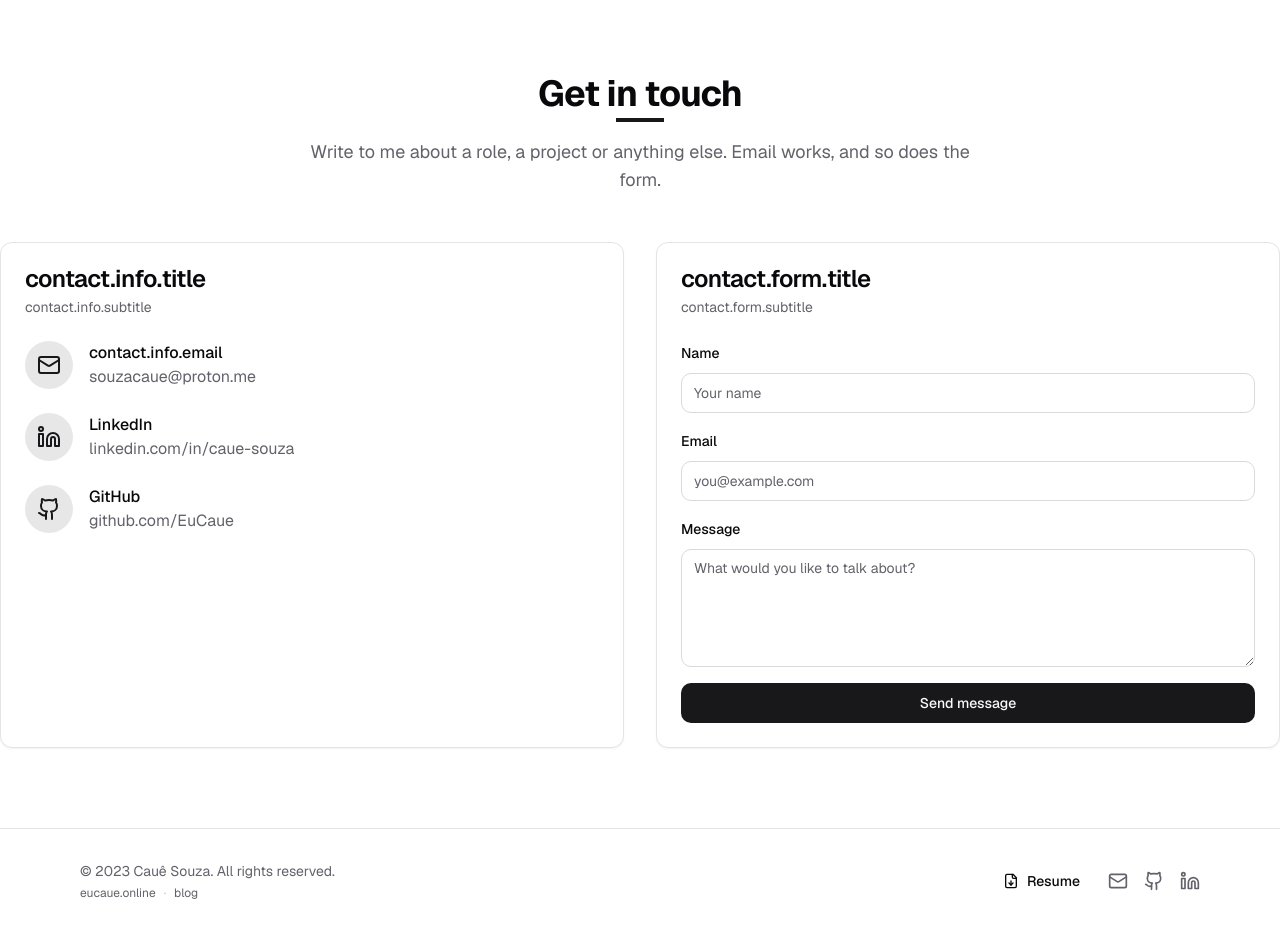
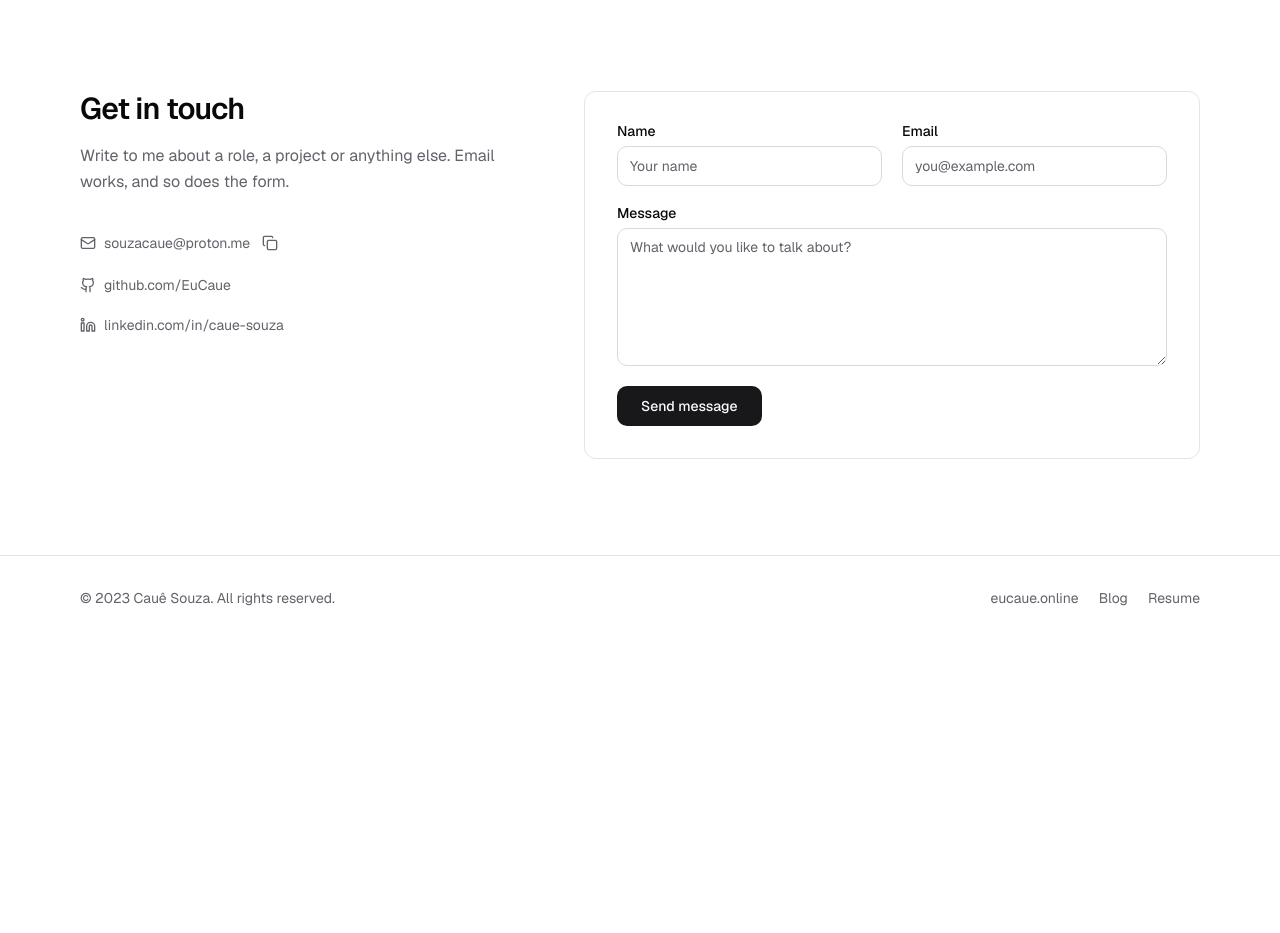
Before and after one commit to EuCaue/portfolio, a Next.js app: page /en in a window 1280 px wide. Shown: the part 3660-4593 px from the top of the page. After the commit the page ends 4300 px from the top, so only its background shows below. Built offline with nearby package versions, Linux system fonts and the light colour scheme.

Commit message:
feat: restyle contact and footer

```diff
--- a/src/components/sections/contact.tsx
+++ b/src/components/sections/contact.tsx
@@ -1,296 +1,205 @@
 "use client";
 
 import emailjs from "@emailjs/browser";
-import { motion } from "framer-motion";
-import { Github, Linkedin, Loader2, Mail } from "lucide-react";
-import type React from "react";
-import { useRef, useState } from "react";
+import { CheckCircle2, Github, Linkedin, Loader2, TriangleAlert } from "lucide-react";
+import { type FormEvent, useRef, useState } from "react";
 import { z } from "zod";
+import { CopyEmail } from "@/components/portfolio/copy-email";
+import { Reveal } from "@/components/portfolio/reveal";
 import { Button } from "@/components/ui/button";
-import { Card, CardContent, CardDescription, CardHeader, CardTitle } from "@/components/ui/card";
 import { Input } from "@/components/ui/input";
 import { Label } from "@/components/ui/label";
 import { Textarea } from "@/components/ui/textarea";
-import {
-  Toast,
-  ToastDescription,
-  ToastProvider,
-  ToastTitle,
-  ToastViewport,
-} from "@/components/ui/toast";
 import { useLanguage } from "@/contexts/language-context";
 import { cn } from "@/lib/utils";
 
-type FieldErrors = {
-  name?: string;
-  email?: string;
-  message?: string;
-};
+type Field = "name" | "email" | "message";
+type Errors = Partial<Record<Field, string>>;
+type Status = { type: "success" | "error"; message: string } | null;
+
+const FIELDS: Field[] = ["name", "email", "message"];
 
 export default function Contact() {
   const { t } = useLanguage();
-  const [isSubmitting, setIsSubmitting] = useState(false);
-  const [errors, setErrors] = useState<FieldErrors>({});
-  const [toast, setToast] = useState<{
-    message: string;
-    type: "success" | "error" | "info";
-  } | null>(null);
-  const [honeypot, setHoneypot] = useState("");
   const formRef = useRef<HTMLFormElement>(null);
+  const [errors, setErrors] = useState<Errors>({});
+  const [status, setStatus] = useState<Status>(null);
+  const [sending, setSending] = useState(false);
 
-  const showToast = (message: string, type: "success" | "error" | "info") => {
-    setToast({ message, type });
-    setTimeout(() => setToast(null), 5000);
-  };
-
-  const getSchema = () =>
-    z.object({
-      name: z.string().min(2, { message: t("contact.form.error.name") }),
-      email: z.string().email({ message: t("contact.form.error.email") }),
-      message: z.string().min(10, { message: t("contact.form.error.message") }),
+  const schema = z.object({
+    name: z
+      .string()
+      .trim()
+      .min(2, { message: t("contact.form.error.name") }),
+    email: z
+      .string()
+      .trim()
+      .email({ message: t("contact.form.error.email") }),
+    message: z
+      .string()
+      .trim()
+      .min(10, { message: t("contact.form.error.message") }),
   });
 
-  const validateField = (name: keyof FieldErrors, value: string) => {
-    const schema = getSchema();
-    const fieldSchema = z.object({ [name]: schema.shape[name] });
-    const result = fieldSchema.safeParse({ [name]: value });
+  const validateField = (field: Field, value: string) => {
+    const result = schema.shape[field].safeParse(value);
     setErrors((prev) => ({
       ...prev,
-      [name]: result.success ? undefined : result.error.errors[0].message,
+      [field]: result.success ? undefined : result.error.errors[0].message,
     }));
   };
 
-  const handleSubmit = async (e: React.FormEvent<HTMLFormElement>) => {
+  const onSubmit = async (e: FormEvent<HTMLFormElement>) => {
     e.preventDefault();
+    const data = new FormData(e.currentTarget);
+    if (data.get("website")) return; // honeypot: bots fill hidden fields
 
-    if (honeypot) return;
-
-    setIsSubmitting(true);
-    setErrors({});
-
-    try {
-      const formData = new FormData(e.currentTarget);
-      const name = formData.get("name") as string;
-      const email = formData.get("email") as string;
-      const message = formData.get("message") as string;
-
-      const result = getSchema().safeParse({ name, email, message });
-
+    const values = Object.fromEntries(FIELDS.map((f) => [f, String(data.get(f) ?? "")]));
+    const result = schema.safeParse(values);
     if (!result.success) {
-        const fieldErrors: FieldErrors = {};
+      const next: Errors = {};
       for (const err of result.error.errors) {
-          const path = err.path[0] as keyof FieldErrors;
-          if (!fieldErrors[path]) fieldErrors[path] = err.message;
+        const f = err.path[0] as Field;
+        next[f] ??= err.message;
       }
-        setErrors(fieldErrors);
-        setIsSubmitting(false);
+      setErrors(next);
+      setStatus(null);
+      const first = FIELDS.find((f) => next[f]);
+      if (first) formRef.current?.querySelector<HTMLElement>(`[name="${first}"]`)?.focus();
       return;
     }
 
+    setErrors({});
+    setStatus(null);
+    setSending(true);
+    try {
       await emailjs.send(
         process.env.NEXT_PUBLIC_EMAILJS_SERVICE_ID || "",
         process.env.NEXT_PUBLIC_EMAILJS_TEMPLATE_ID || "",
-        { name, email, message },
+        result.data,
         process.env.NEXT_PUBLIC_EMAILJS_PUBLIC_KEY || "",
       );
-
       formRef.current?.reset();
-      showToast(t("contact.form.success"), "success");
+      setStatus({ type: "success", message: t("contact.form.success") });
     } catch (error) {
       console.error("Error sending email:", error);
-      showToast(t("contact.form.error"), "error");
+      setStatus({ type: "error", message: t("contact.form.error") });
     } finally {
-      setIsSubmitting(false);
+      setSending(false);
     }
   };
 
+  const field = (name: Field, input: (props: object) => React.ReactNode) => {
+    const errorId = `${name}-error`;
     return (
-    <section id="contact" className="py-20">
-      <ToastProvider>
-        {toast && (
-          <Toast
-            className={cn(
-              "border-2",
-              toast.type === "success" &&
-                "bg-green-50 border-green-500 dark:bg-green-950 dark:border-green-500 dark:text-green-50",
-              toast.type === "error" &&
-                "bg-red-50 border-red-500 dark:bg-red-950 dark:border-red-500 dark:text-red-50",
-              toast.type === "info" &&
-                "bg-blue-50 border-blue-500 dark:bg-blue-950 dark:border-blue-500 dark:text-blue-50",
+      <div className="grid gap-2">
+        <Label htmlFor={name}>{t(`contact.form.${name}`)}</Label>
+        {input({
+          id: name,
+          name,
+          placeholder: t(`contact.form.${name}Placeholder`),
+          "aria-invalid": errors[name] ? true : undefined,
+          "aria-describedby": errors[name] ? errorId : undefined,
+          onBlur: (ev: { target: { value: string } }) =>
+            errors[name] && validateField(name, ev.target.value),
+          className: cn(errors[name] && "border-destructive focus-visible:ring-destructive"),
+        })}
+        {errors[name] && (
+          <p id={errorId} className="text-xs font-medium text-destructive">
+            {errors[name]}
+          </p>
         )}
-          >
-            <ToastTitle>
-              {toast.type === "success"
-                ? t("contact.form.toast.success")
-                : toast.type === "error"
-                  ? t("contact.form.toast.error")
-                  : "Info"}
-            </ToastTitle>
-            <ToastDescription>{toast.message}</ToastDescription>
-          </Toast>
-        )}
-        <ToastViewport />
-      </ToastProvider>
+      </div>
+    );
+  };
 
-      <motion.div
-        initial={{ opacity: 0, y: 20 }}
-        whileInView={{ opacity: 1, y: 0 }}
-        transition={{ duration: 0.5 }}
-        viewport={{ once: true }}
-        className="space-y-12"
-      >
-        <div className="text-center">
-          <h2 className="text-3xl font-bold tracking-tight sm:text-4xl">{t("contact.title")}</h2>
-          <div className="mt-1 h-1 w-12 bg-primary mx-auto"></div>
-          <p className="mt-4 text-lg text-muted-foreground max-w-2xl mx-auto">
+  return (
+    <section id="contact" aria-labelledby="contact-title" className="border-t py-20 md:py-24">
+      <div className="container grid gap-12 md:grid-cols-[minmax(0,5fr)_minmax(0,7fr)] md:gap-16">
+        <div>
+          <h2 id="contact-title" className="text-3xl font-semibold tracking-[-0.03em]">
+            {t("contact.title")}
+          </h2>
+          <p className="mt-4 max-w-[42ch] leading-relaxed text-muted-foreground">
             {t("contact.subtitle")}
           </p>
-        </div>
-
-        <div className="grid gap-8 md:grid-cols-2">
-          <Card>
-            <CardHeader>
-              <CardTitle>{t("contact.info.title")}</CardTitle>
-              <CardDescription>{t("contact.info.subtitle")}</CardDescription>
-            </CardHeader>
-            <CardContent className="space-y-6">
-              <div className="flex items-center gap-4">
-                <div className="flex h-12 w-12 items-center justify-center rounded-full bg-primary/10">
-                  <Mail className="h-6 w-6 text-primary" />
-                </div>
-                <div>
-                  <h3 className="font-medium">{t("contact.info.email")}</h3>
+          <ul className="mt-8 space-y-3 text-sm text-muted-foreground">
+            <li>
+              <CopyEmail />
+            </li>
+            <li>
               <a
-                    href="mailto:souzacaue@proton.me"
-                    className="text-muted-foreground hover:text-primary"
+                href="https://github.com/EuCaue"
+                target="_blank"
+                rel="noopener noreferrer"
+                className="inline-flex items-center gap-2 py-1 transition-colors hover:text-foreground"
               >
-                    souzacaue@proton.me
+                <Github className="h-4 w-4" aria-hidden="true" />
+                github.com/EuCaue
               </a>
-                </div>
-              </div>
-
-              <div className="flex items-center gap-4">
-                <div className="flex h-12 w-12 items-center justify-center rounded-full bg-primary/10">
-                  <Linkedin className="h-6 w-6 text-primary" />
-                </div>
-                <div>
-                  <h3 className="font-medium">LinkedIn</h3>
+            </li>
+            <li>
               <a
                 href="https://linkedin.com/in/caue-souza"
                 target="_blank"
                 rel="noopener noreferrer"
-                    className="text-muted-foreground hover:text-primary"
+                className="inline-flex items-center gap-2 py-1 transition-colors hover:text-foreground"
               >
+                <Linkedin className="h-4 w-4" aria-hidden="true" />
                 linkedin.com/in/caue-souza
               </a>
-                </div>
+            </li>
+          </ul>
         </div>
 
-              <div className="flex items-center gap-4">
-                <div className="flex h-12 w-12 items-center justify-center rounded-full bg-primary/10">
-                  <Github className="h-6 w-6 text-primary" />
+        <Reveal>
+          <form
+            ref={formRef}
+            onSubmit={onSubmit}
+            noValidate
+            className="grid gap-5 rounded-xl border p-6 sm:p-8"
+          >
+            <div className="grid gap-5 sm:grid-cols-2">
+              {field("name", (p) => (
+                <Input type="text" autoComplete="name" {...p} />
+              ))}
+              {field("email", (p) => (
+                <Input type="email" autoComplete="email" {...p} />
+              ))}
             </div>
-                <div>
-                  <h3 className="font-medium">GitHub</h3>
-                  <a
-                    href="https://github.com/EuCaue"
-                    target="_blank"
-                    rel="noopener noreferrer"
-                    className="text-muted-foreground hover:text-primary"
+            {field("message", (p) => (
+              <Textarea rows={6} className="resize-y" {...p} />
+            ))}
+            <div aria-hidden="true" className="absolute -left-[9999px] h-px w-px overflow-hidden">
+              <label htmlFor="website">Website</label>
+              <input id="website" name="website" type="text" tabIndex={-1} autoComplete="off" />
+            </div>
+            <div className="flex flex-wrap items-center gap-4">
+              <Button type="submit" disabled={sending} className="gap-2 px-6">
+                {sending && <Loader2 className="h-4 w-4 animate-spin" aria-hidden="true" />}
+                {sending ? t("contact.form.sending") : t("contact.form.submit")}
+              </Button>
+              <p role="status" aria-live="polite" className="text-sm">
+                {status && (
+                  <span
+                    className={cn(
+                      "inline-flex items-center gap-2 font-medium",
+                      status.type === "success" ? "text-success" : "text-destructive",
+                    )}
                   >
-                    github.com/EuCaue
-                  </a>
+                    {status.type === "success" ? (
+                      <CheckCircle2 className="h-4 w-4" aria-hidden="true" />
+                    ) : (
+                      <TriangleAlert className="h-4 w-4" aria-hidden="true" />
+                    )}
+                    {status.message}
+                  </span>
+                )}
+              </p>
             </div>
+          </form>
+        </Reveal>
       </div>
-            </CardContent>
-          </Card>
-
-          <Card>
-            <CardHeader>
-              <CardTitle>{t("contact.form.title")}</CardTitle>
-              <CardDescription>{t("contact.form.subtitle")}</CardDescription>
-            </CardHeader>
-            <CardContent>
-              <form onSubmit={handleSubmit} ref={formRef} className="space-y-4" noValidate>
-                <div className="space-y-2">
-                  <Label htmlFor="name">{t("contact.form.name")}</Label>
-                  <Input
-                    id="name"
-                    name="name"
-                    placeholder={t("contact.form.namePlaceholder")}
-                    required
-                    aria-invalid={!!errors.name}
-                    aria-describedby={errors.name ? "name-error" : undefined}
-                    onBlur={(e) => validateField("name", e.target.value)}
-                  />
-                  {errors.name && (
-                    <p id="name-error" className="text-sm text-destructive">
-                      {errors.name}
-                    </p>
-                  )}
-                </div>
-                <div className="space-y-2">
-                  <Label htmlFor="email">{t("contact.form.email")}</Label>
-                  <Input
-                    id="email"
-                    name="email"
-                    type="email"
-                    placeholder={t("contact.form.emailPlaceholder")}
-                    required
-                    aria-invalid={!!errors.email}
-                    aria-describedby={errors.email ? "email-error" : undefined}
-                    onBlur={(e) => validateField("email", e.target.value)}
-                  />
-                  {errors.email && (
-                    <p id="email-error" className="text-sm text-destructive">
-                      {errors.email}
-                    </p>
-                  )}
-                </div>
-                <div className="space-y-2">
-                  <Label htmlFor="message">{t("contact.form.message")}</Label>
-                  <Textarea
-                    id="message"
-                    name="message"
-                    placeholder={t("contact.form.messagePlaceholder")}
-                    rows={5}
-                    required
-                    aria-invalid={!!errors.message}
-                    aria-describedby={errors.message ? "message-error" : undefined}
-                    onBlur={(e) => validateField("message", e.target.value)}
-                  />
-                  {errors.message && (
-                    <p id="message-error" className="text-sm text-destructive">
-                      {errors.message}
-                    </p>
-                  )}
-                </div>
-                {/* Honeypot field — hidden visually, bots fill it */}
-                <input
-                  type="text"
-                  name="company_website"
-                  value={honeypot}
-                  onChange={(e) => setHoneypot(e.target.value)}
-                  tabIndex={-1}
-                  autoComplete="off"
-                  aria-hidden="true"
-                  className="absolute left-[-9999px] h-0 w-0 opacity-0"
-                />
-                <Button type="submit" className="w-full" disabled={isSubmitting}>
-                  {isSubmitting ? (
-                    <>
-                      <Loader2 className="mr-2 h-4 w-4 animate-spin" />
-                      {t("contact.form.sending")}
-                    </>
-                  ) : (
-                    t("contact.form.submit")
-                  )}
-                </Button>
-              </form>
-            </CardContent>
-          </Card>
-        </div>
-      </motion.div>
     </section>
   );
 }
--- a/src/components/sections/footer.tsx
+++ b/src/components/sections/footer.tsx
@@ -1,81 +1,39 @@
 "use client";
 
-import { FileDown, Github, Linkedin, Mail } from "lucide-react";
-import { Button } from "@/components/ui/button";
 import { useLanguage } from "@/contexts/language-context";
 
 export default function Footer() {
-  const currentYear = new Date().getFullYear();
   const { t } = useLanguage();
+  const year = new Date().getFullYear();
+  const link = "rounded-sm transition-colors hover:text-foreground";
 
   return (
-    <footer className="border-t bg-background">
-      <div className="container mx-auto px-4 py-8">
-        <div className="flex flex-col items-center justify-between gap-4 md:flex-row">
-          <div className="flex flex-col items-center gap-1 md:items-start">
-            <p className="text-center text-sm text-muted-foreground md:text-left">
-              © {currentYear} Cauê Souza. {t("footer.rights")}
+    <footer className="border-t">
+      <div className="container flex flex-col gap-3 py-8 text-sm text-muted-foreground sm:flex-row sm:items-center sm:justify-between">
+        <p>
+          © {year} Cauê Souza. {t("footer.rights")}
         </p>
-            <div className="flex items-center gap-2 text-xs text-muted-foreground">
+        <nav aria-label="Footer" className="flex flex-wrap gap-x-5 gap-y-2">
           <a
             href="https://eucaue.online"
             target="_blank"
             rel="noopener noreferrer"
-                className="transition-colors hover:text-primary"
+            className={link}
           >
             eucaue.online
           </a>
-              <span className="text-muted-foreground/40">·</span>
           <a
             href="https://blog.eucaue.online"
             target="_blank"
             rel="noopener noreferrer"
-                className="transition-colors hover:text-primary"
+            className={link}
           >
-                blog
+            {t("nav.blog")}
           </a>
-            </div>
-          </div>
-
-          <div className="flex items-center gap-4">
-            <Button variant="ghost" size="sm" asChild className="gap-2">
-              <a
-                href={t("nav.resumeUrl")}
-                target="_blank"
-                rel="noopener noreferrer"
-                aria-label={t("footer.resume")}
-              >
-                <FileDown className="h-4 w-4" />
-                <span className="hidden sm:inline">{t("footer.resume")}</span>
+          <a href={t("nav.resumeUrl")} target="_blank" rel="noopener noreferrer" className={link}>
+            {t("footer.resume")}
           </a>
-            </Button>
-            <a
-              href="mailto:souzacaue@proton.me"
-              className="text-muted-foreground hover:text-primary transition-colors"
-              aria-label={t("contact.info.email")}
-            >
-              <Mail className="h-5 w-5" />
-            </a>
-            <a
-              href="https://github.com/EuCaue"
-              target="_blank"
-              rel="noopener noreferrer"
-              className="text-muted-foreground hover:text-primary transition-colors"
-              aria-label="GitHub"
-            >
-              <Github className="h-5 w-5" />
-            </a>
-            <a
-              href="https://linkedin.com/in/caue-souza"
-              target="_blank"
-              rel="noopener noreferrer"
-              className="text-muted-foreground hover:text-primary transition-colors"
-              aria-label="LinkedIn"
-            >
-              <Linkedin className="h-5 w-5" />
-            </a>
-          </div>
-        </div>
+        </nav>
       </div>
     </footer>
   );
```
Lines whose indentation alone changed are shown as unchanged.
